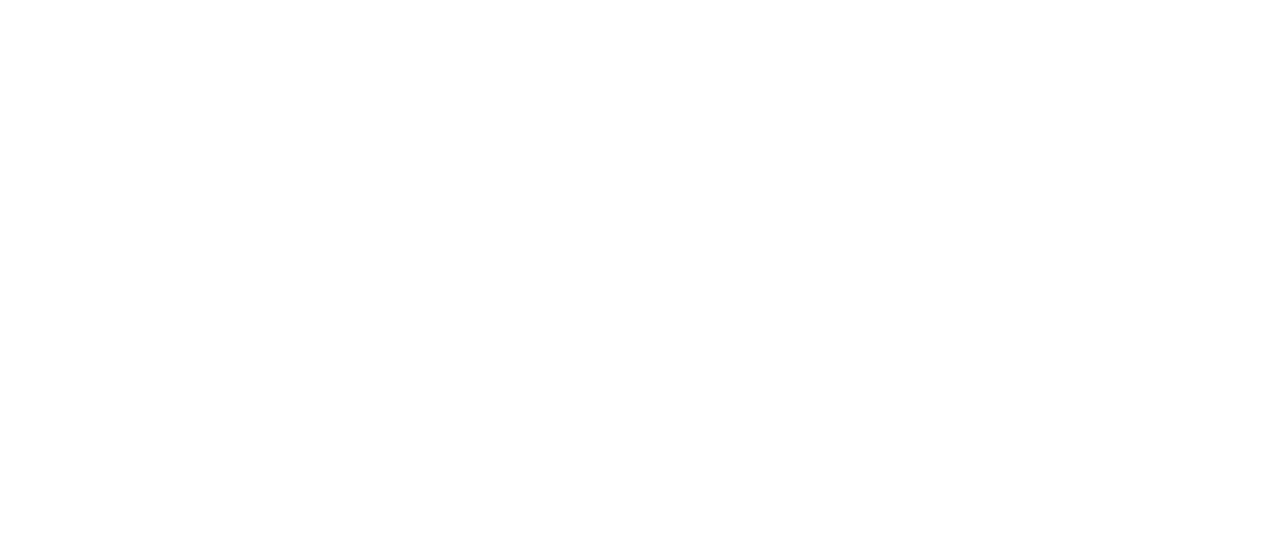
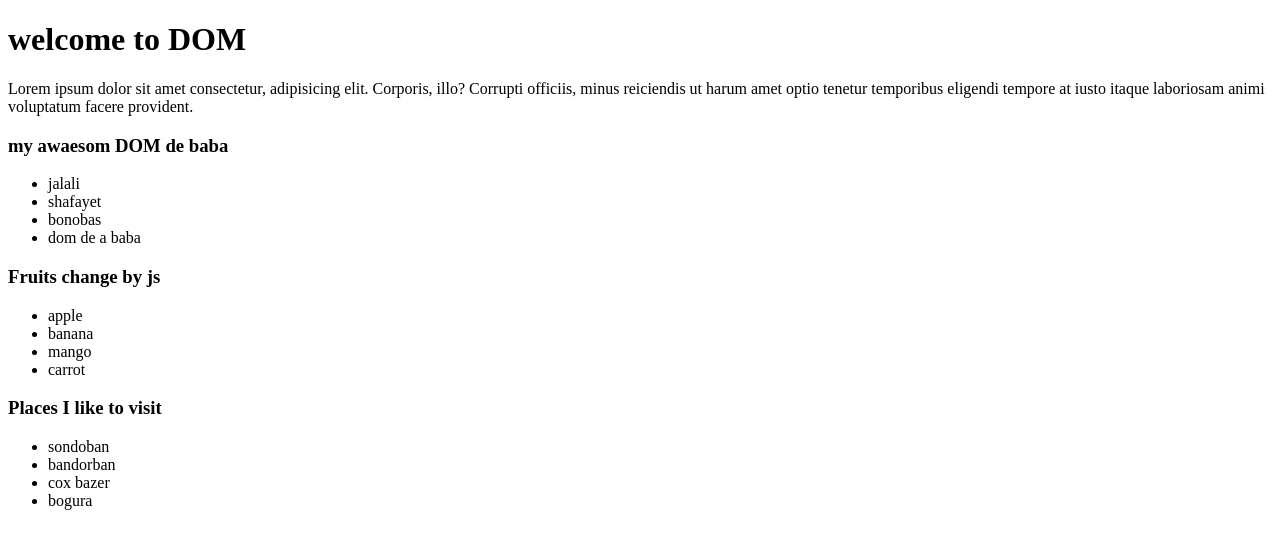
Before and after one commit to alamindolon/dom_DEMO, a plain HTML site: page index.html in a window 1280 px wide. Drawn offline with Linux system fonts and the light colour scheme.

Commit message:
html demo

```diff
--- a/index.html
+++ b/index.html
@@ -8,11 +8,36 @@
 </head>
 <body>
     <header>
+        <h1>welcome to DOM </h1>
+        <p>Lorem ipsum dolor sit amet consectetur, adipisicing elit. Corporis, illo? Corrupti officiis, minus reiciendis ut harum amet optio tenetur temporibus eligendi tempore at iusto itaque laboriosam animi voluptatum facere provident.</p>
+
 
     </header>
 
     <section>
         <main>
+            <h3>my awaesom DOM de baba</h3>
+            <ul>
+                <li>jalali</li>
+                <li>shafayet </li>
+                <li>bonobas</li>
+                <li>dom de a baba</li>
+            </ul>
+
+            <h3>Fruits change by js</h3>
+            <ul>
+                <li>apple </li>
+                <li>banana </li>
+                <li>mango</li>
+                <li>carrot</li>
+            </ul>
+            <h3>Places I like to visit</h3>
+            <ul>
+                <li>sondoban</li>
+                <li>bandorban </li>
+                <li>cox bazer</li>
+                <li>bogura</li>
+            </ul>
 
         </main>
 
```
